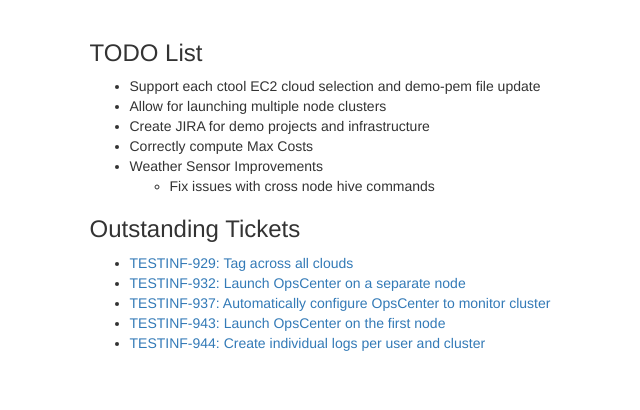
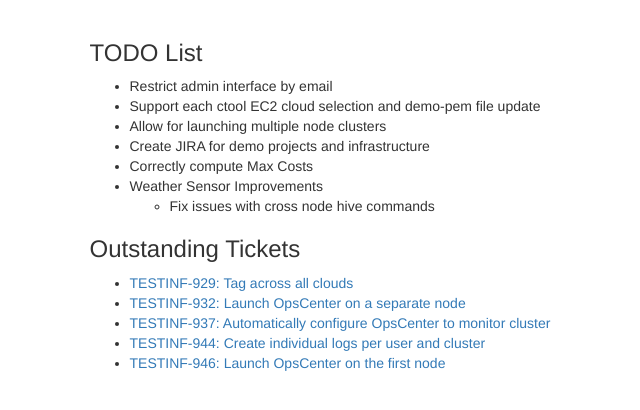
Before and after one commit to datastax-demos/demo-portal, a Python web app: template flask/templates/todo.jinja2 in a window 1280 px wide. Shown: the part 52-462 px from the top of the page, without its empty margins (253-893 px from the left). Run offline with Jinja, Linux system fonts and the light colour scheme; the template is opened without the code that fills it, so the values that code supplies are empty; some libraries are stand-ins or nearby versions.

Commit message:
Update todo list

```diff
--- a/flask/templates/todo.jinja2
+++ b/flask/templates/todo.jinja2
@@ -9,6 +9,7 @@
     <div class="col-md-offset-3 col-md-6">
         <h3>TODO List</h3>
         <ul>
+            <li>Restrict admin interface by email</li>
             <li>Support each ctool EC2 cloud selection and demo-pem file update</li>
             <li>Allow for launching multiple node clusters</li>
             <li>Create JIRA for demo projects and infrastructure</li>
@@ -24,8 +25,8 @@
             <li><a href="https://datastax.jira.com/browse/TESTINF-929">TESTINF-929: Tag across all clouds</a></li>
             <li><a href="https://datastax.jira.com/browse/TESTINF-932">TESTINF-932: Launch OpsCenter on a separate node</a></li>
             <li><a href="https://datastax.jira.com/browse/TESTINF-937">TESTINF-937: Automatically configure OpsCenter to monitor cluster</a></li>
-            <li><a href="https://datastax.jira.com/browse/TESTINF-943">TESTINF-943: Launch OpsCenter on the first node</a></li>
             <li><a href="https://datastax.jira.com/browse/TESTINF-944">TESTINF-944: Create individual logs per user and cluster</a></li>
+            <li><a href="https://datastax.jira.com/browse/TESTINF-946">TESTINF-946: Launch OpsCenter on the first node</a></li>
         </ul>
     </div>
 {% endblock %}
```
